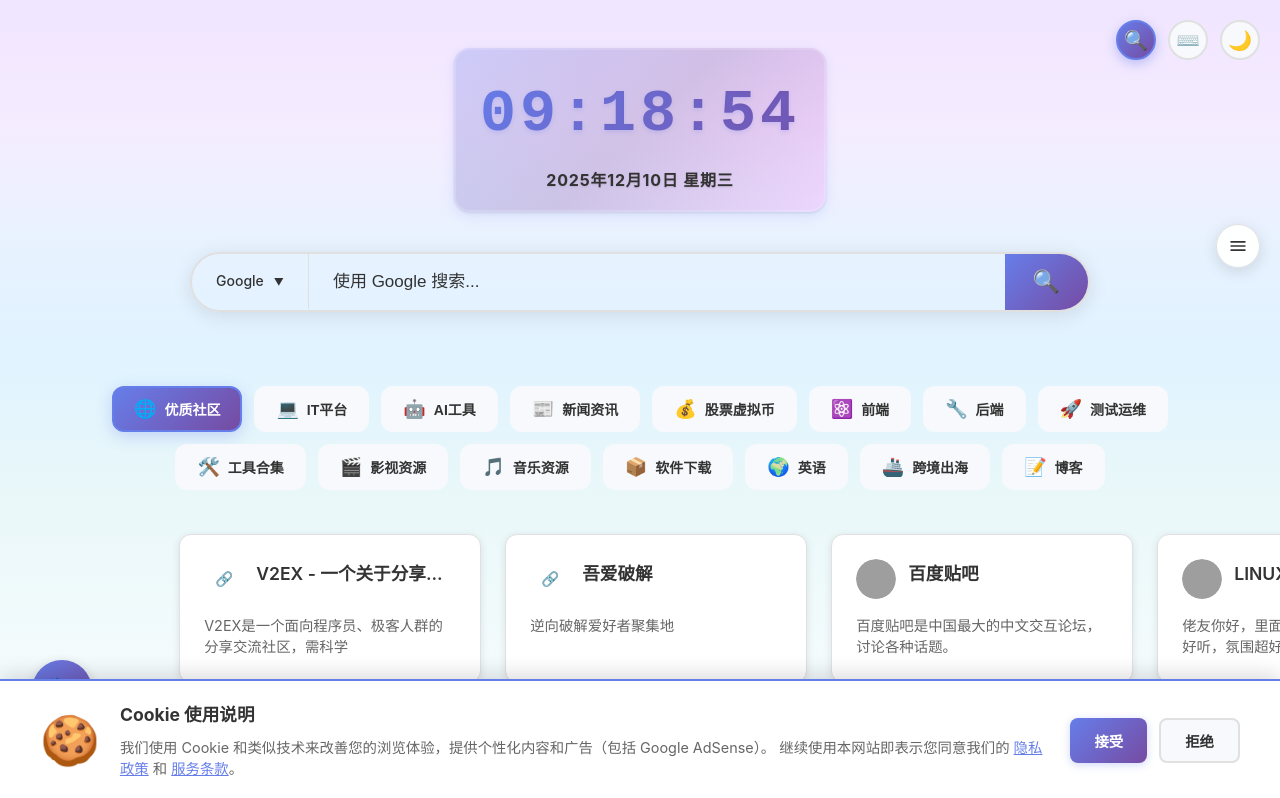
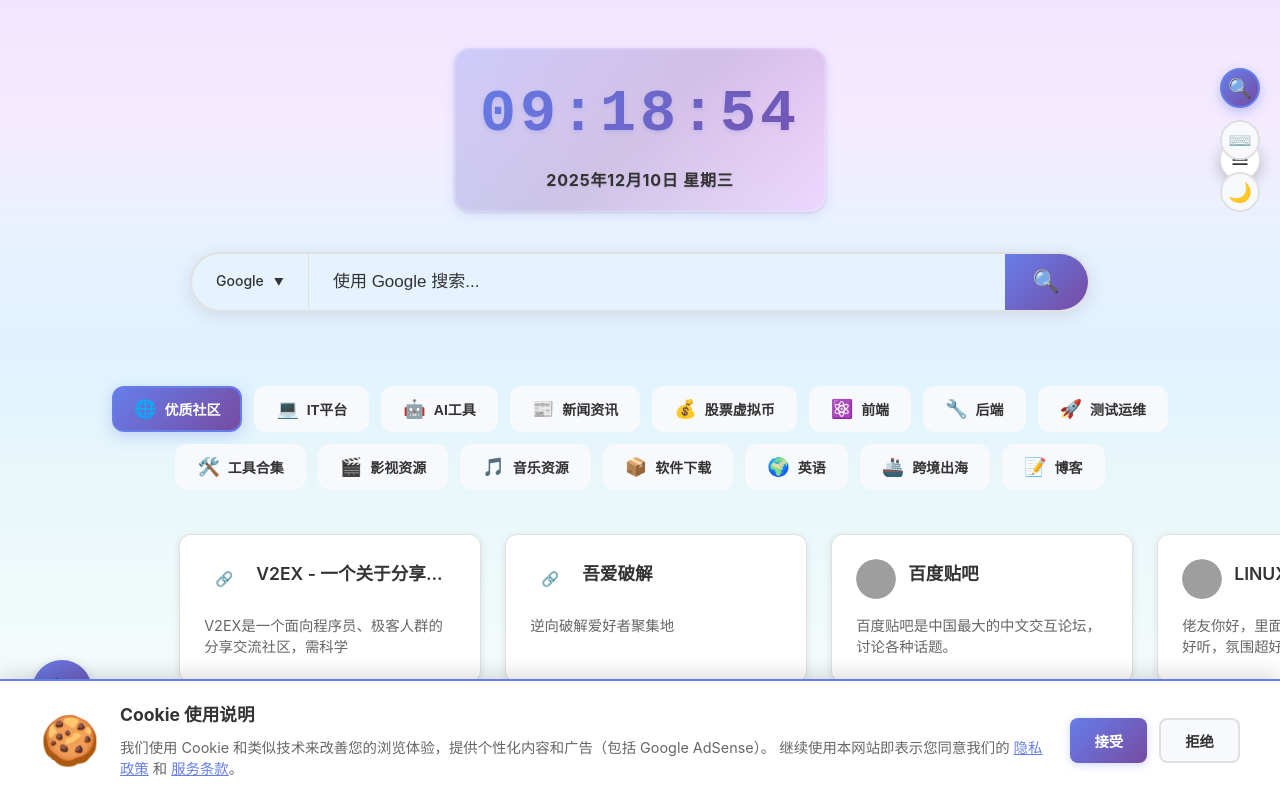
Before and after one commit to JeeBoom/jolyee, a Vue app: page / in a window 1280 px wide. Shown: the top 798 px of the page. Built offline with nearby package versions, Linux system fonts and the light colour scheme; grey boxes are pictures that could not be loaded.

Commit message:
移动端调整

```diff
--- a/src/App.vue
+++ b/src/App.vue
@@ -1,7 +1,13 @@
 <template>
   <div id="app" class="page-wrapper">
     <!-- 页头 -->
-    <Header :sections="menuSections" :all-links="allLinks" @open-shortcuts="openShortcuts" />
+    <Header :all-links="allLinks" @open-shortcuts="openShortcuts" />
+
+    <!-- 悬浮导航菜单 -->
+    <FloatingMenu
+      :sections="menuSections"
+      @switch-category="switchCategory"
+    />
 
     <!-- 侧边栏菜单 -->
     <!-- <Sidebar :sections="menuSections" /> -->
--- a/src/components/FloatingMenu.vue
+++ b/src/components/FloatingMenu.vue
@@ -48,7 +48,7 @@ const scrollToSection = (index) => {
 .floating-menu {
   position: fixed;
   right: 20px;
-  top: 28%;
+  top: 17.5%;
   transform: translateY(-50%);
   z-index: 100;
 }
@@ -60,8 +60,8 @@ const scrollToSection = (index) => {
   display: flex;
   align-items: center;
   justify-content: center;
-  width: 44px;
-  height: 44px;
+  width: 40px;
+  height: 40px;
   cursor: pointer;
   flex-shrink: 0;
   background: rgba(255, 255, 255, 0.95);
@@ -256,10 +256,16 @@ html[data-theme="dark"] .floating-menu-item:hover {
 }
 
 /* 响应式设计 */
+@media (max-width: 480px) {
+   .floating-menu {
+    display: none;
+  }
+}
 @media (max-width: 768px) {
   .floating-menu {
     right: 10px;
     min-width: 45px;
+    display: none;
   }
 
   .floating-menu-toggle {
--- a/src/components/Header.vue
+++ b/src/components/Header.vue
@@ -3,7 +3,7 @@
     <!-- 所有顶部按钮容器 -->
     <div class="header-buttons">
       <!-- 搜索框 -->
-      <SearchBar :sections="sections" :all-links="allLinks" />
+      <SearchBar :all-links="allLinks" />
 
       <!-- 快捷键帮助 -->
       <button
@@ -32,10 +32,6 @@ import { ref, onMounted } from 'vue'
 import SearchBar from './SearchBar.vue'
 
 defineProps({
-  sections: {
-    type: Array,
-    default: () => []
-  },
   allLinks: {
     type: Array,
     default: () => []
@@ -72,7 +68,7 @@ onMounted(() => {
 <style scoped>
 .site-header {
   position: fixed;
-  top: 0;
+  top: 100px;
   right: 0;
   left: 0;
   z-index: 9995 !important;
@@ -92,10 +88,10 @@ onMounted(() => {
 /* 按钮容器 - 统一管理所有顶部按钮 */
 .header-buttons {
   display: flex;
+  flex-direction: column;
   align-items: center;
-  justify-content: flex-end;
+  justify-content: flex-start;
   gap: 12px;
-  flex-wrap: wrap;
 }
 
 /* 统一的按钮样式 */
@@ -148,6 +144,7 @@ onMounted(() => {
 @media (max-width: 768px) {
   .site-header {
     padding-right: 80px;
+    display: none;
   }
 
   .header-buttons {
@@ -166,6 +163,7 @@ onMounted(() => {
 @media (max-width: 480px) {
   .site-header {
     padding-right: 70px;
+    display: none;
   }
 
   .header-buttons {
```
